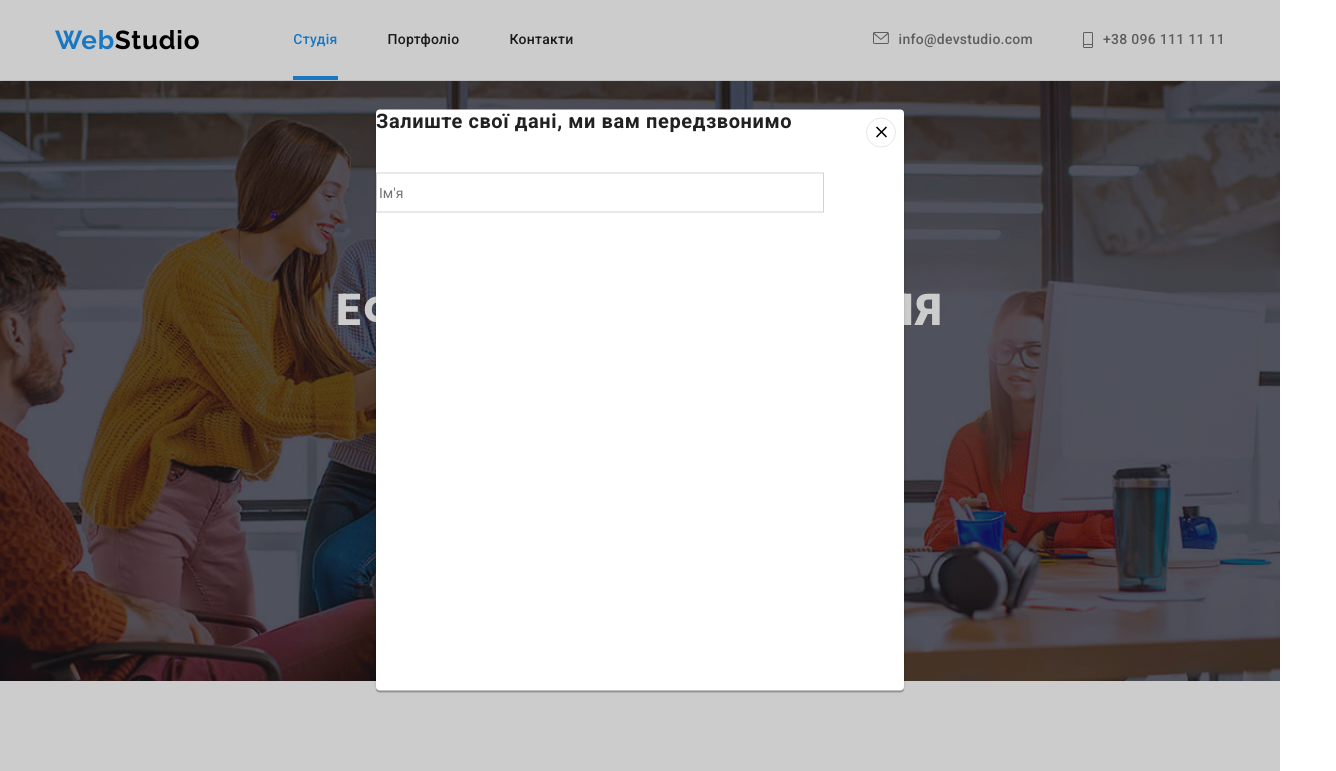
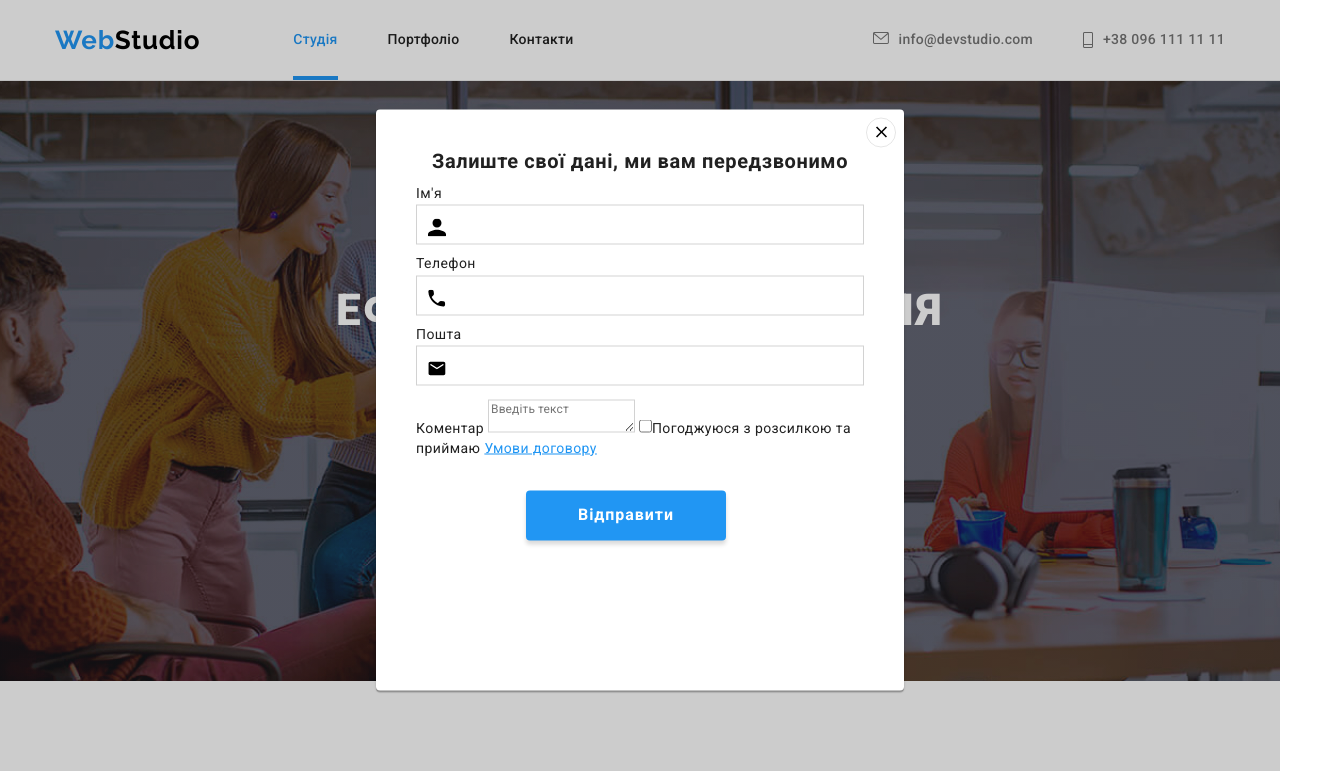
Before and after one commit to Kirill56710/goit-markup-hw-06, a plain HTML site: page index.html in a window 1280 px wide. Both pictures are taken after a click on the button "Замовити послугу". Shown: the top 771 px of the page, 1336 px wide, since content can reach past the window. Drawn offline with nearby package versions, Linux system fonts and the light colour scheme.

Commit message:
делал 6 работы еще много

```diff
--- a/css/styles.css
+++ b/css/styles.css
@@ -9,8 +9,8 @@
   --color-accent: #2196f3;
   --color-logo: #000000;
   --color-hover: #188ce8;
-  --font-main: 'Roboto', sans-serif;
-  --font-logo: 'Raleway', sans-serif;
+  --font-main: "Roboto", sans-serif;
+  --font-logo: "Raleway", sans-serif;
 }
 html {
   box-sizing: border-box;
@@ -45,7 +45,7 @@ ul {
   text-decoration: none;
 }
 body {
-  font-family: 'Roboto', sans-serif;
+  font-family: "Roboto", sans-serif;
   color: var(--color-text-title);
   background-color: var(--color-background-primary);
   font-size: 14px;
@@ -98,7 +98,7 @@ header {
 .site-link {
   position: relative;
   color: var(--color-text-title);
-  font-family: 'Roboto', sans-serif;
+  font-family: "Roboto", sans-serif;
   font-weight: 500;
   font-size: 14px;
   font-style: medium;
@@ -115,7 +115,7 @@ header {
 
 .curent::before {
   position: absolute;
-  content: '';
+  content: "";
   left: 0;
   bottom: 0;
   width: 100%;
@@ -137,7 +137,7 @@ header {
 
 .site-link::after {
   position: absolute;
-  content: '';
+  content: "";
   left: 0;
   bottom: 0;
   display: block;
@@ -151,7 +151,7 @@ header {
 
 .auto-link {
   color: var(--color-p);
-  font-family: 'Roboto', sans-serif;
+  font-family: "Roboto", sans-serif;
   font-weight: 500;
   font-size: 14px;
   letter-spacing: 0.02em;
@@ -169,7 +169,7 @@ header {
   color: #2196f3;
 }
 .logo {
-  font-family: 'Raleway';
+  font-family: "Raleway";
   font-style: normal;
   font-weight: 700;
   font-size: 26px;
@@ -206,14 +206,18 @@ header {
   height: 600px;
   margin-left: auto;
   margin-right: auto;
-  background-image: linear-gradient(to right, rgba(47, 48, 58, 0.4), rgba(47, 48, 58, 0.4)),
+  background-image: linear-gradient(
+      to right,
+      rgba(47, 48, 58, 0.4),
+      rgba(47, 48, 58, 0.4)
+    ),
     url(../image/fon.jpg);
   background-repeat: no-repeat;
   background-position: center;
   background-size: cover;
 }
 .title {
-  font-family: 'Roboto', sans-serif;
+  font-family: "Roboto", sans-serif;
   font-weight: 900;
   color: #ffffff;
   font-size: 44px;
@@ -234,7 +238,7 @@ header {
   min-width: 200px;
   border: 0;
   font-size: 16px;
-  font-family: 'Roboto', sans-serif;
+  font-family: "Roboto", sans-serif;
   font-weight: 700;
   line-height: 1.9;
   text-align: Center;
@@ -272,7 +276,7 @@ header {
   line-height: 1.71;
 }
 .subject-first {
-  font-family: 'Roboto', sans-serif;
+  font-family: "Roboto", sans-serif;
   font-weight: 700;
   color: var(--color-text-title);
   letter-spacing: 0.03em;
@@ -330,8 +334,8 @@ header {
 }
 .emploer-item {
   background: #ffffff;
-  box-shadow: inset 0px 1px 3px rgba(0, 0, 0, 0.12), 0px 1px 1px rgba(0, 0, 0, 0.14),
-    0px 2px 1px rgba(0, 0, 0, 0.2);
+  box-shadow: inset 0px 1px 3px rgba(0, 0, 0, 0.12),
+    0px 1px 1px rgba(0, 0, 0, 0.14), 0px 2px 1px rgba(0, 0, 0, 0.2);
   border-radius: 0px 0px 4px 4px;
 }
 .emploer-div {
@@ -401,7 +405,8 @@ header {
   color: #afb1b8;
   border: 1px solid #afb1b8;
   border-radius: 4px;
-  transition: color 250ms cubic-bezier(0.4, 0, 0.2, 1), border 250ms cubic-bezier(0.4, 0, 0.2, 1),
+  transition: color 250ms cubic-bezier(0.4, 0, 0.2, 1),
+    border 250ms cubic-bezier(0.4, 0, 0.2, 1),
     fill 250ms cubic-bezier(0.4, 0, 0.2, 1);
 }
 .partners-item {
@@ -431,7 +436,7 @@ header {
 }
 .map {
   color: #ffffff;
-  font-family: 'Roboto', sans-serif;
+  font-family: "Roboto", sans-serif;
   font-weight: 400;
   font-size: 14px;
   font-style: normal;
@@ -446,7 +451,7 @@ header {
 }
 .contacts-footer {
   color: rgba(255, 255, 255, 0.6);
-  font-family: 'Roboto', sans-serif;
+  font-family: "Roboto", sans-serif;
   font-weight: 400;
   font-size: 14px;
   font-style: medium;
@@ -468,7 +473,7 @@ header {
 
 .footer-tect {
   color: #ffffff;
-  font-family: 'Roboto', sans-serif;
+  font-family: "Roboto", sans-serif;
   font-weight: 700;
   font-size: 14px;
   line-height: 1.17;
@@ -524,7 +529,7 @@ header {
 }
 .footer-input-text {
   color: #ffffff;
-  font-family: 'Roboto', sans-serif;
+  font-family: "Roboto", sans-serif;
   font-weight: 700;
   font-size: 14px;
   line-height: 1.17;
@@ -550,7 +555,7 @@ header {
   color: #ffffff;
   border: 0;
   border-radius: 4px;
-  font-family: 'Roboto', sans-serif;
+  font-family: "Roboto", sans-serif;
   font-weight: 700;
   cursor: pointer;
   font-size: 16px;
@@ -576,6 +581,9 @@ header {
   height: 24px;
   margin-left: 10px;
 }
+.footer-input-div {
+  margin-left: 950px;
+}
 
 /*Портфолио кнопки*/
 
@@ -593,7 +601,7 @@ header {
   color: #212121;
   border: 0;
   border-radius: 4px;
-  font-family: 'Roboto', sans-serif;
+  font-family: "Roboto", sans-serif;
   font-weight: 500;
   cursor: pointer;
   font-size: 16px;
@@ -628,7 +636,7 @@ header {
   gap: 30px;
 }
 .subject-second {
-  font-family: 'Roboto', sans-serif;
+  font-family: "Roboto", sans-serif;
   font-weight: 700;
   color: var(--color-text-title);
   letter-spacing: 0.03em;
@@ -657,7 +665,7 @@ header {
   overflow: hidden;
 }
 .portfolio-overlay {
-  content: '';
+  content: "";
   display: inline-block;
   position: absolute;
   background-color: rgba(33, 150, 243, 0.9);
@@ -673,7 +681,7 @@ header {
   transform: translateY(0%);
 }
 .portfolio-p {
-  font-family: 'Roboto', sans-serif;
+  font-family: "Roboto", sans-serif;
   font-weight: 400;
   color: #ffffff;
   letter-spacing: 0.03em;
@@ -731,6 +739,7 @@ header {
   box-shadow: 0px 1px 3px rgba(0, 0, 0, 0.12), 0px 1px 1px rgba(0, 0, 0, 0.14),
     0px 2px 1px rgba(0, 0, 0, 0.2);
   border-radius: 4px;
+  padding: 40px;
 }
 .modal-close-button {
   position: absolute;
@@ -758,16 +767,91 @@ header {
   fill: #2196f3;
 }
 .modal-p {
-  font-family: 'Roboto', sans-serif;
+  font-family: "Roboto", sans-serif;
   font-weight: 700;
   color: #212121;
   letter-spacing: 0.03em;
   font-size: 20px;
   line-height: 1.17;
+  text-align: center;
+  margin-bottom: 12px;
+}
+.modal-lebel {
+  font-family: "Roboto", sans-serif;
+  font-weight: 400;
+  color: #757575;
+  letter-spacing: 0.01em;
+  font-size: 12px;
+  line-height: 1.16;
+}
+.modal-textarea {
+  font-family: "Roboto", sans-serif;
+  font-weight: 400;
+  color: #757575;
+  letter-spacing: 0.01em;
+  font-size: 12px;
+  line-height: 1.16;
+  margin-top: 4px;
+  border: 1px solid rgba(33, 33, 33, 0.2);
 }
 .modal-input {
-  width: 448px;
+  width: 100%;
   height: 40px;
-  margin-top: 40px;
   border: 1px solid rgba(33, 33, 33, 0.2);
+  margin-top: 4px;
+  margin-bottom: 10px;
+  padding-left: 42px;
 }
+.modal-checkbox {
+  color: #757575;
+  font-family: "Roboto", sans-serif;
+  font-weight: 400;
+  letter-spacing: 0.03em;
+  font-size: 14px;
+  line-height: 1.71;
+}
+.modal-a {
+  color: #2196f3;
+  font-family: "Roboto", sans-serif;
+  font-weight: 400;
+  letter-spacing: 0.03em;
+  font-size: 14px;
+  line-height: 1.71;
+}
+.modal-span {
+  display: block;
+  position: relative;
+}
+.modal-svg {
+  display: block;
+  position: absolute;
+  top: 50%;
+  left: 12px;
+  transform: translateY(-50%);
+  width: 18px;
+  height: 18px;
+}
+.button-modal {
+  display: inline-block;
+  background: var(--color-accent);
+  box-shadow: 0px 4px 4px rgba(0, 0, 0, 0.15);
+  border-radius: 4px;
+  color: var(--color-background-primary);
+  min-width: 200px;
+  height: 50px;
+  border: 0;
+  font-size: 16px;
+  font-family: "Roboto", sans-serif;
+  font-weight: 700;
+  line-height: 1.9;
+  text-align: Center;
+  letter-spacing: 0.06em;
+  cursor: pointer;
+  transition: backgraund-color 250ms cubic-bezier(0.4, 0, 0.2, 1);
+  margin-top: 30px;
+  margin-left: 110px;
+}
+.button-modal:hover,
+.button-modal:focus {
+  background-color: var(--color-hover);
+}
--- a/index.html
+++ b/index.html
@@ -22,7 +22,9 @@
       <div class="container main-nav">
         <nav class="main-nav">
           <!--лого-->
-          <a class="logo link" href="/index.html">Web<span class="logo-header">Studio</span></a>
+          <a class="logo link" href="/index.html"
+            >Web<span class="logo-header">Studio</span></a
+          >
 
           <!--навигация-->
           <ul class="site-nav list">
@@ -65,7 +67,9 @@
       <section class="black">
         <div class="container">
           <h1 class="title">Ефективні рішення для вашого бізнесу</h1>
-          <button type="button" class="button" data-modal-open>Замовити послугу</button>
+          <button type="button" class="button" data-modal-open>
+            Замовити послугу
+          </button>
         </div>
       </section>
 
@@ -84,7 +88,8 @@
               </div>
               <h3 class="heading-uppercase">Увага до деталей</h3>
               <p class="heading-text">
-                Ідейні міркування, і навіть початок повсякденної роботи з формування позиції.
+                Ідейні міркування, і навіть початок повсякденної роботи з
+                формування позиції.
               </p>
             </li>
             <li class="skills-item">
@@ -95,7 +100,8 @@
               </div>
               <h3 class="heading-uppercase">Пунктуальність</h3>
               <p class="heading-text">
-                Завдання організації, особливо рамки і місце навчання кадрів тягне у себе.
+                Завдання організації, особливо рамки і місце навчання кадрів
+                тягне у себе.
               </p>
             </li>
             <li class="skills-item">
@@ -117,7 +123,8 @@
               </div>
               <h3 class="heading-uppercase">Сучасні технології</h3>
               <p class="heading-text">
-                Значимість цих проблем настільки очевидна, що реалізація планових завдань.
+                Значимість цих проблем настільки очевидна, що реалізація
+                планових завдань.
               </p>
             </li>
           </ul>
@@ -167,7 +174,9 @@
                   <li>
                     <a class="emploer-link" href="#">
                       <svg class="emploer-svg">
-                        <use href="./image/symbol-defs.svg#icon-instagram"></use>
+                        <use
+                          href="./image/symbol-defs.svg#icon-instagram"
+                        ></use>
                       </svg>
                     </a>
                   </li>
@@ -188,7 +197,9 @@
                   <li>
                     <a class="emploer-link" href="#">
                       <svg class="emploer-svg">
-                        <use href="./image/symbol-defs.svg#icon-linkedin2"></use>
+                        <use
+                          href="./image/symbol-defs.svg#icon-linkedin2"
+                        ></use>
                       </svg>
                     </a>
                   </li>
@@ -204,7 +215,9 @@
                   <li>
                     <a class="emploer-link" href="#">
                       <svg class="emploer-svg">
-                        <use href="./image/symbol-defs.svg#icon-instagram"></use>
+                        <use
+                          href="./image/symbol-defs.svg#icon-instagram"
+                        ></use>
                       </svg>
                     </a>
                   </li>
@@ -225,7 +238,9 @@
                   <li>
                     <a class="emploer-link" href="#">
                       <svg class="emploer-svg">
-                        <use href="./image/symbol-defs.svg#icon-linkedin2"></use>
+                        <use
+                          href="./image/symbol-defs.svg#icon-linkedin2"
+                        ></use>
                       </svg>
                     </a>
                   </li>
@@ -241,7 +256,9 @@
                   <li>
                     <a class="emploer-link" href="#">
                       <svg class="emploer-svg">
-                        <use href="./image/symbol-defs.svg#icon-instagram"></use>
+                        <use
+                          href="./image/symbol-defs.svg#icon-instagram"
+                        ></use>
                       </svg>
                     </a>
                   </li>
@@ -262,7 +279,9 @@
                   <li>
                     <a class="emploer-link" href="#">
                       <svg class="emploer-svg">
-                        <use href="./image/symbol-defs.svg#icon-linkedin2"></use>
+                        <use
+                          href="./image/symbol-defs.svg#icon-linkedin2"
+                        ></use>
                       </svg>
                     </a>
                   </li>
@@ -278,7 +297,9 @@
                   <li>
                     <a class="emploer-link" href="#">
                       <svg class="emploer-svg">
-                        <use href="./image/symbol-defs.svg#icon-instagram"></use>
+                        <use
+                          href="./image/symbol-defs.svg#icon-instagram"
+                        ></use>
                       </svg>
                     </a>
                   </li>
@@ -299,7 +320,9 @@
                   <li>
                     <a class="emploer-link" href="#">
                       <svg class="emploer-svg">
-                        <use href="./image/symbol-defs.svg#icon-linkedin2"></use>
+                        <use
+                          href="./image/symbol-defs.svg#icon-linkedin2"
+                        ></use>
                       </svg>
                     </a>
                   </li>
@@ -367,7 +390,9 @@
     <footer class="footer-black">
       <div class="footer-container container">
         <div>
-          <a class="logo link" href="./index.html">Web<span class="logo-footer">Studio</span></a>
+          <a class="logo link" href="./index.html"
+            >Web<span class="logo-footer">Studio</span></a
+          >
           <address class="address">
             <ul class="list">
               <li class="footera">
@@ -385,7 +410,9 @@
                 >
               </li>
               <li class="footera">
-                <a class="contacts-footer link" href="tel:+380991111111">+38 099 111 11 11</a>
+                <a class="contacts-footer link" href="tel:+380991111111"
+                  >+38 099 111 11 11</a
+                >
               </li>
             </ul>
           </address>
@@ -426,7 +453,7 @@
       </div>
       <div class="footer-input-div">
         <p class="footer-input-text">Підпишіться на розсилку</p>
-        <form class="footer-input-form" action="">
+        <form class="footer-input-form">
           <input
             type="email"
             class="footer-input"
@@ -452,9 +479,75 @@
             <use href="./image/symbol-defs.svg#icon-Close"></use>
           </svg>
         </button>
-        <form action="">
-          <p class="modal-p">Залиште свої дані, ми вам передзвонимо</p>
-          <input type="name" class="modal-input" name="user_email" placeholder="Ім'я" required />
+        <p class="modal-p">Залиште свої дані, ми вам передзвонимо</p>
+        <form class="modal-form">
+          <label class="modal-label"
+            >Ім'я
+            <span class="modal-span">
+              <input
+                type="name"
+                class="modal-input"
+                name="user-email"
+                placeholder=""
+                required
+                name="user-name"
+              />
+              <svg class="modal-svg">
+                <use href="./image/symbol-defs.svg#icon-name"></use>
+              </svg>
+            </span>
+          </label>
+          <label class="modal-label"
+            >Телефон
+            <span class="modal-span">
+              <input
+                type="tel"
+                class="modal-input"
+                name="user-email"
+                placeholder=""
+                required
+                title="xxx-xxx-xx-xx"
+                name="user-tel"
+              />
+              <svg class="modal-svg">
+                <use href="./image/symbol-defs.svg#icon-tel"></use>
+              </svg>
+            </span>
+          </label>
+          <label class="modal-label"
+            >Пошта
+            <span class="modal-span">
+              <input
+                type="email"
+                class="modal-input"
+                name="user-email"
+                placeholder=""
+                required
+                name="user-email"
+              />
+              <svg class="modal-svg">
+                <use href="./image/symbol-defs.svg#icon-email"></use>
+              </svg>
+            </span>
+          </label>
+          <label class="modal-label"
+            >Коментар
+            <textarea
+              name="user-message"
+              class="modal-textarea"
+              placeholder="Введіть текст"
+            ></textarea>
+          </label>
+          <label class="modal-checkbox-lebel">
+            <input
+              type="checkbox"
+              class="modal-checkbox"
+              name="user-policy"
+              required
+            />Погоджуюся з розсилкою та приймаю
+            <a href="#" class="modal-a">Умови договору </a>
+          </label>
+          <button type="submit" class="button-modal">Відправити</button>
         </form>
       </div>
     </div>
```
